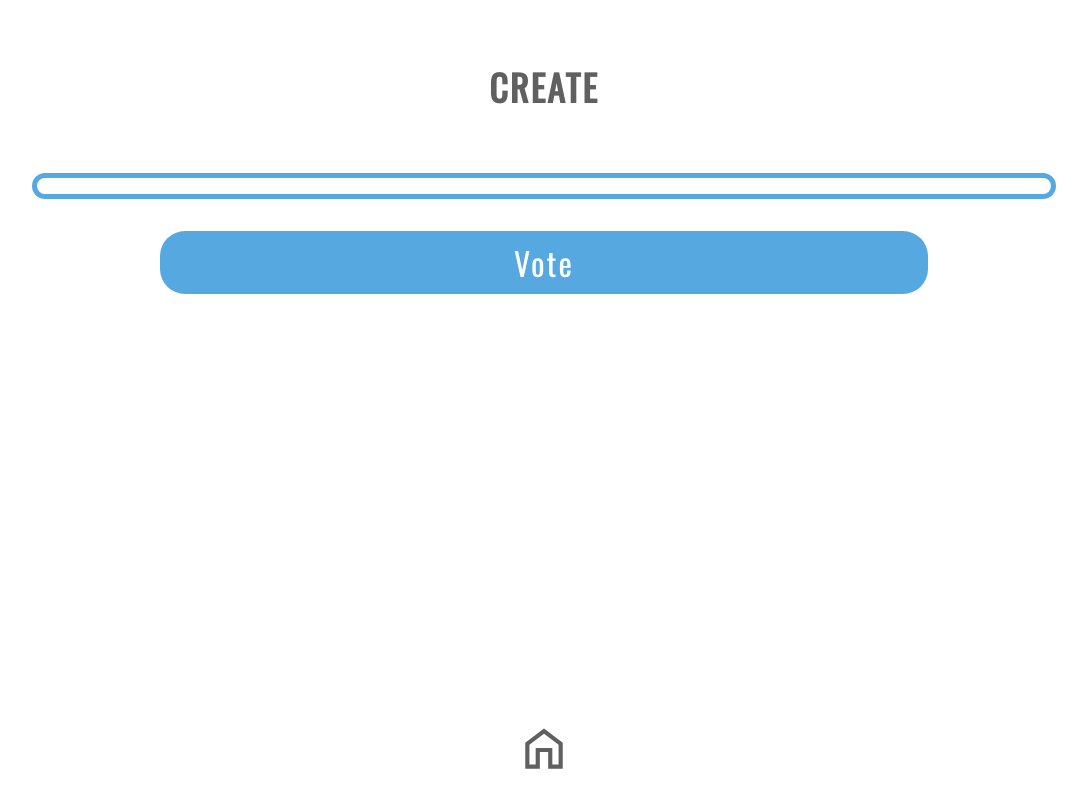
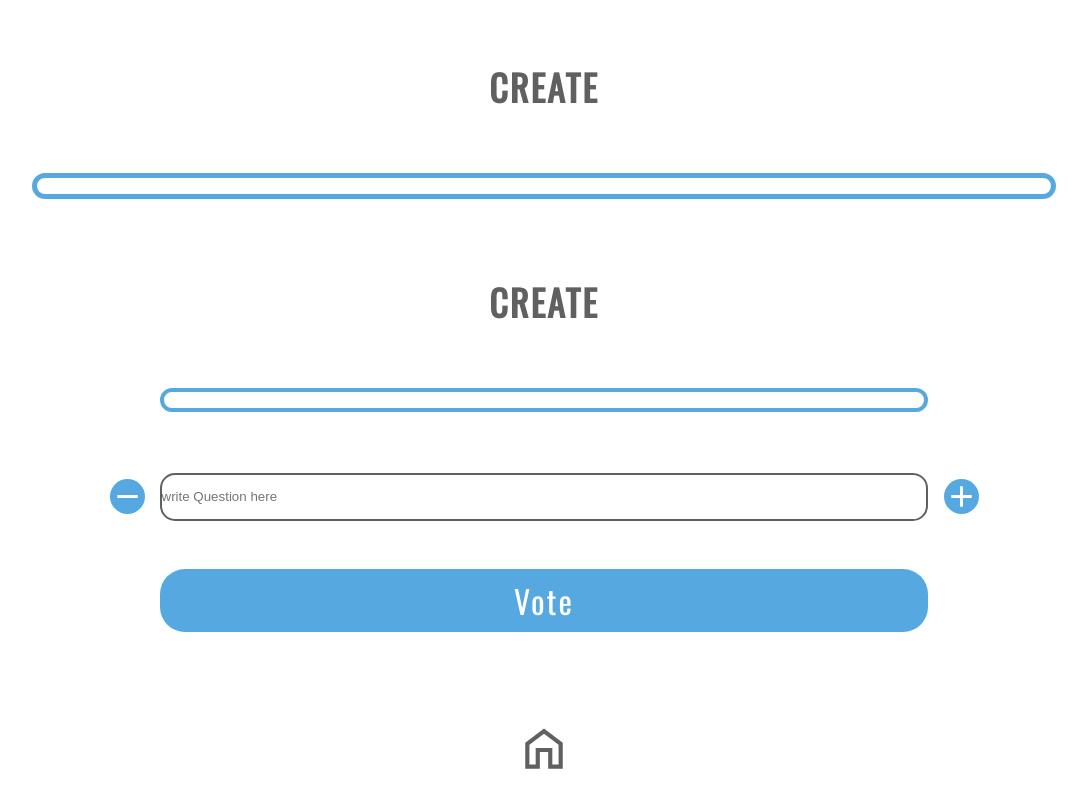
Before and after one commit to NewDeLi/capstone-with-next.js, a Next.js app: page /room/1 in a window 1280 px wide. Shown: the whole page, without its empty margins (96-1183 px from the left). Built offline with nearby package versions, Linux system fonts and the light colour scheme.

Commit message:
clean up

```diff
--- a/components/OptionFormList.jsx
+++ b/components/OptionFormList.jsx
@@ -43,9 +43,14 @@ export const OptionFormList = ({
       <Head>
         <title>Create</title>
       </Head>
-      <StyledForm onSubmit={handleSubmit}>
+
+      <Header pageName={"CREATE"} />
+      <StyledP>
+        <span>{question}</span>
+      </StyledP>
+      <form onSubmit={handleSubmit}>
         <ul>
-          {inputs?inputs.map((input) => {
+          {inputs.map((input) => {
             return (
               <StyledList key={input.id}>
                 <img
@@ -59,8 +64,7 @@ export const OptionFormList = ({
                   <ScreenReaderOnly>New option</ScreenReaderOnly>
                   <input
                     type="text"
-                    name="newVoteItem"
-                    placeholder="write option here"
+                    placeholder="write Question here"
                     onChange={(event) => handleOnChange(event, input.id)}
                     value={input.value}
                   />
@@ -74,22 +78,25 @@ export const OptionFormList = ({
                 />
               </StyledList>
             );
-          }): null}
+          })}
         </ul>
         <StyledButton type="submit">Vote</StyledButton>
-      </StyledForm>
+      </form>
     </>
   );
 };
+const StyledP = styled.p`
+  border: 4px solid #56a8e1;
+  border-radius: 25px;
+  color: #606060;
+  background-color: white;
+  width: 60%;
+  margin: auto;
+  margin-bottom: 7.5vh;
+  margin-top: 0;
+  padding: 1vh 1vw;
+`;
 
-const StyledForm = styled.form`
-  overflow: auto;
-  height: 60vh;
-  &:hover,
-  &:active {
-    visibility: visible;
-  }
-`;
 const StyledList = styled.li`
   display: flex;
   align-items: center;
@@ -100,7 +107,7 @@ const StyledList = styled.li`
   input {
     height: 3rem;
     width: 60vw;
-    padding: 1vh 15vw;
+    padding: 1vh auto;
     border: 2.5px solid #606060;
     border-radius: 15px;
   }
--- a/pages/api/pusher/index.js
+++ /dev/null
@@ -1,11 +0,0 @@
-import { pusher } from "../../../lib";
-
-export default async function handler(req, res) {
-    const { message, username } = req.body;
-
-    await pusher.trigger('presence-channel', 'chat-update',{
-        message,
-        username
-    })
-    res.json(200);
-}
--- a/pages/api/room.js
+++ /dev/null
@@ -1,13 +0,0 @@
-// this is server side code, you can connect to firebase, mongo or whatever you like here, without leaking the API key to the client
-
-export default async (request, response) => {
-  // connect to firebase
-
-  if (request.method === "POST") {
-    // add new document to firebase with question from request.body.question
-    // get back newly inserted id from insert operation
-    // response.status(200).json({ insertedId: something })
-  }
-
-  response.status(500).json({ error: "something went wrong" });
-};
--- a/pages/room/[roomName].js
+++ b/pages/room/[roomName].js
@@ -6,10 +6,9 @@ import styled from "styled-components";
 import { useState } from "react";
 import { v4 as uuidv4 } from "uuid";
 import { Header } from "../../components/Header";
-import { useLocalStorage } from "../../utils/localStorage";
 
 const AddCard = ({ question }) => {
-  const [inputs, setInputs] = useLocalStorage([
+  const [inputs, setInputs] = useState([
     { id: uuidv4(), value: "", countYes: 0, countNo: 0 },
   ]);
   const [showCreate, setShowCreate] = useState(true);
@@ -75,7 +74,7 @@ const StyledNav = styled.nav`
 `;
 const StyledMain = styled.main`
   overflow: scroll;
-  height:60vh;
+  height: 60vh;
 `;
 const StyledP = styled.p`
   border: 5px solid #56a8e1;
```
Also changed, not shown: components/CreateRoom.jsx (added, +61 -0 lines), components/JoinRoom.jsx (added, +49 -0 lines), pages/api/pusher/auth/pusher.js (deleted, +0 -22 lines), pages/home.js (+5 -64 lines).
